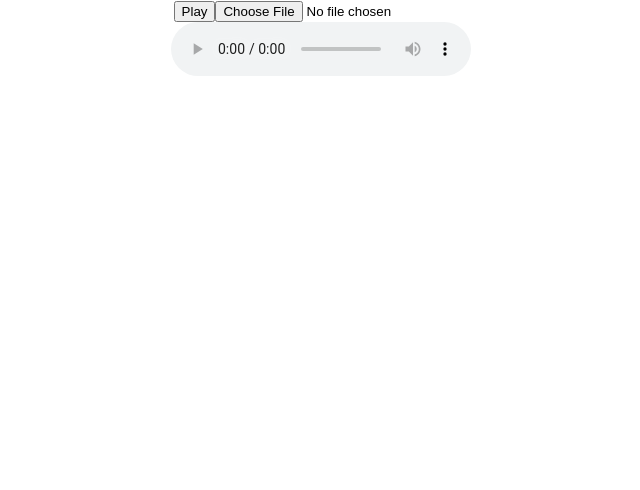
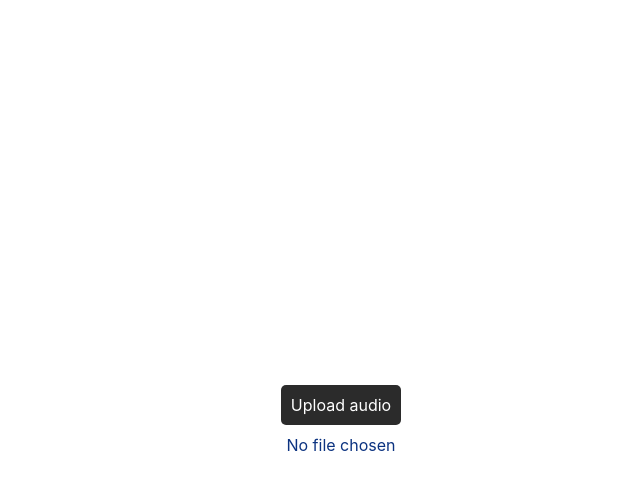
Before and after one commit to vakodrazan/coding-challenge-react-30-03-2023, a React (Create React App) app: page / in a window 1280 px wide. Shown: the top 490 px of the page, without its empty margins (319-959 px from the left). Built offline with nearby package versions, Linux system fonts and the light colour scheme.

Commit message:
uploading audio
adding audio visualisation

```diff
--- a/src/App.css
+++ b/src/App.css
@@ -1,5 +1,13 @@
 .App {
   text-align: center;
+  height: 100vh;
+  display: flex;
+  flex-direction: column;
+  align-items: center;
+  justify-content: center;
+  margin: 0;
+  width: 100%;
+  margin: 20px;
 }
 
 .App-logo {
@@ -36,3 +44,42 @@
     transform: rotate(360deg);
   }
 }
+
+
+.upload-container {
+  display: flex;
+  flex-direction: column;
+  justify-content: center;
+  align-items: center;
+  gap: 10px;
+}
+
+.file-upload {
+  background-color: #2b2b2b;
+  color: white;
+  padding: 10px;
+  border-radius: 5px;
+}
+
+.canvas {
+  margin-bottom: 20px;
+}
+
+.file-title {
+  color: #0c3380;
+}
+
+.upload {
+  display: none;
+}
+
+.audio-container {
+  display: flex;
+  flex-direction: column;
+  justify-content: center;
+  align-items: center;
+}
+
+.audio-controller {
+  width: 100%;
+}
--- a/src/App.js
+++ b/src/App.js
@@ -1,10 +1,10 @@
 import './App.css';
-import AudioPlay from './AudioPlay';
+import AudioVisualiser from './AudioVisualiser';
 
 function App() {
   return (
     <div className='App'>
-      <AudioPlay />
+      <AudioVisualiser />
     </div>
   );
 }
--- a/src/AudioPlay.js
+++ /dev/null
@@ -1,62 +0,0 @@
-import React, { useState, useEffect } from 'react';
-
-var audioFile;
-const AudioPlay = () => {
-  const [buttonName, setButtonName] = useState('Play');
-
-  const [audio, setAudio] = useState();
-  const [audioInfo, setAudioInfo] = useState();
-
-  console.log('audio::::::', audio);
-  console.log('audioInfo::::::', audioInfo);
-
-  useEffect(() => {
-    if (audioFile) {
-      audioFile.pause();
-      audioFile = null;
-      setButtonName('Play');
-    }
-    if (audio) {
-      audioFile = new Audio(audio);
-      audioFile.onended = () => {
-        setButtonName('Play');
-      };
-    }
-  }, [audio]);
-
-  const handleClick = () => {
-    if (buttonName === 'Play') {
-      audioFile.play();
-      setButtonName('Pause');
-    } else {
-      audioFile.pause();
-      setButtonName('Play');
-    }
-  };
-
-  const addFile = (e) => {
-    console.log('e.target.files[0]::::::', e.target.files[0]);
-    if (e.target.files[0]) {
-      setAudio(URL.createObjectURL(e.target.files[0]));
-
-      setAudioInfo({
-        name: e.target.files[0].name,
-        url: URL.createObjectURL(e.target.files[0]),
-      });
-    }
-  };
-
-  return (
-    <div>
-      <button onClick={handleClick}>{buttonName}</button>
-      <input type='file' onChange={addFile} />
-
-      <div>
-        <span>{audioInfo?.name}</span>
-        <audio controls src={audioInfo?.url} />
-      </div>
-    </div>
-  );
-};
-
-export default AudioPlay;
--- /dev/null
+++ b/src/AudioVisualiser.js
@@ -0,0 +1,88 @@
+import { useRef, useState } from 'react';
+
+let animationController;
+
+export default function AudioVisualiser() {
+  const [file, setFile] = useState(null);
+  const canvasRef = useRef();
+  const audioRef = useRef();
+  const source = useRef();
+  const analyzer = useRef();
+
+  const visualizeData = () => {
+    animationController = window.requestAnimationFrame(visualizeData);
+    if (audioRef.current.paused) {
+      return cancelAnimationFrame(animationController);
+    }
+
+    const audioData = new Uint8Array(140);
+    analyzer.current.getByteFrequencyData(audioData);
+    const bar_width = 3;
+    let start = 0;
+    const ctx = canvasRef.current.getContext('2d');
+    ctx.clearRect(0, 0, canvasRef.current.width, canvasRef.current.height);
+    for (let i = 0; i < audioData.length; i++) {
+      start = i * 4;
+      let gradient = ctx.createLinearGradient(
+        0,
+        0,
+        canvasRef.current.width,
+        canvasRef.current.height
+      );
+      gradient.addColorStop(0.2, '#2392f5');
+      gradient.addColorStop(0.5, '#fe0095');
+      gradient.addColorStop(1.0, 'purple');
+      ctx.fillStyle = gradient;
+      ctx.fillRect(start, canvasRef.current.height, bar_width, -audioData[i]);
+    }
+  };
+
+  const handleAudioPlay = () => {
+    let audioContext = new AudioContext();
+    if (!source.current) {
+      source.current = audioContext.createMediaElementSource(audioRef.current);
+      analyzer.current = audioContext.createAnalyser();
+      source.current.connect(analyzer.current);
+      analyzer.current.connect(audioContext.destination);
+    }
+    visualizeData();
+  };
+
+  const splittedFileName = file?.name.split('.');
+
+  const fileName = file?.name.replace(
+    `.${splittedFileName[splittedFileName.length - 1]}`,
+    ''
+  );
+
+  return (
+    <div className='audio-visualiser'>
+      <div className='upload-container'>
+        <label htmlFor='audioUploader' className='file-upload'>
+          Upload audio
+        </label>
+        <span className='file-title'>{fileName || 'No file chosen'}</span>
+        <input
+          type='file'
+          name='audioUploader'
+          id='audioUploader'
+          accept='audio/*'
+          className='upload'
+          onChange={({ target: { files } }) => files[0] && setFile(files[0])}
+        />
+      </div>
+      {file && (
+        <div className='audio-container'>
+          <canvas className='canvas' ref={canvasRef} width={500} height={300} />
+          <audio
+            ref={audioRef}
+            onPlay={handleAudioPlay}
+            src={window.URL.createObjectURL(file)}
+            controls
+            className='audio-controller'
+          />
+        </div>
+      )}
+    </div>
+  );
+}
```
